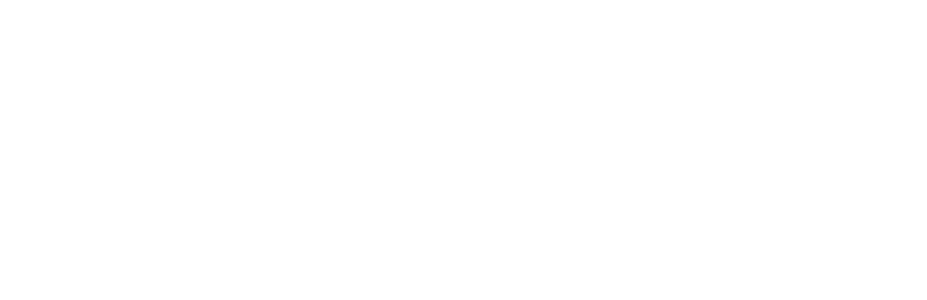
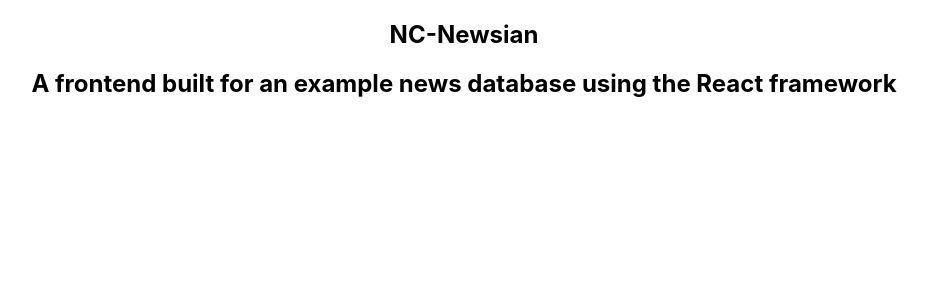
Before and after one commit to IanFindlay/nc-newsian, a React (Create React App) app: page / in a window 1280 px wide. Shown: the top 300 px of the page, without its empty margins (176-1103 px from the left). Built offline with nearby package versions, Linux system fonts and the light colour scheme.

Commit message:
Create Title component

```diff
--- a/src/App.js
+++ b/src/App.js
@@ -1,7 +1,12 @@
 import "./App.css";
+import Title from "./components/Title.js";
 
 function App() {
-  return <header className="App"></header>;
+  return (
+    <header className="App">
+      <Title />
+    </header>
+  );
 }
 
 export default App;
--- /dev/null
+++ b/src/components/Title.js
@@ -0,0 +1,10 @@
+export default function Title() {
+  return (
+    <section>
+      <h1>NC-Newsian</h1>
+      <h2>
+        A frontend built for an example news database using the React framework
+      </h2>
+    </section>
+  );
+}
```
